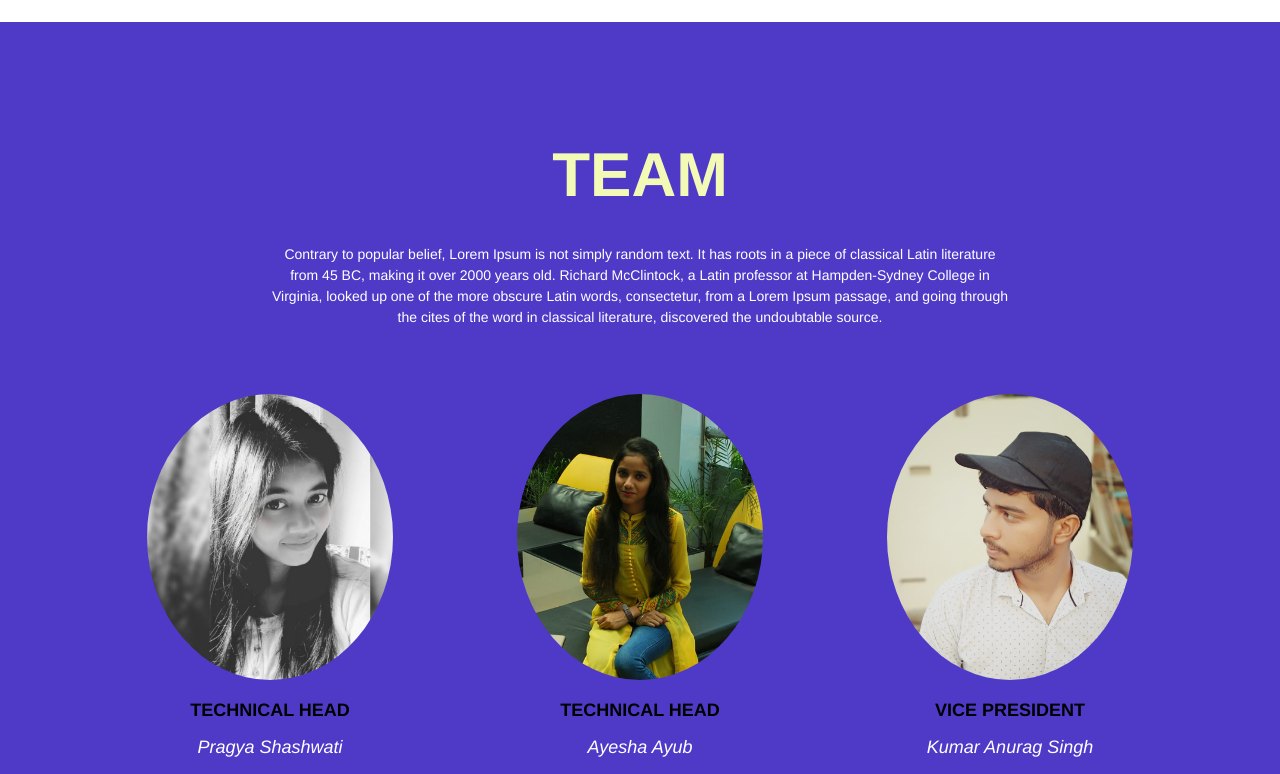
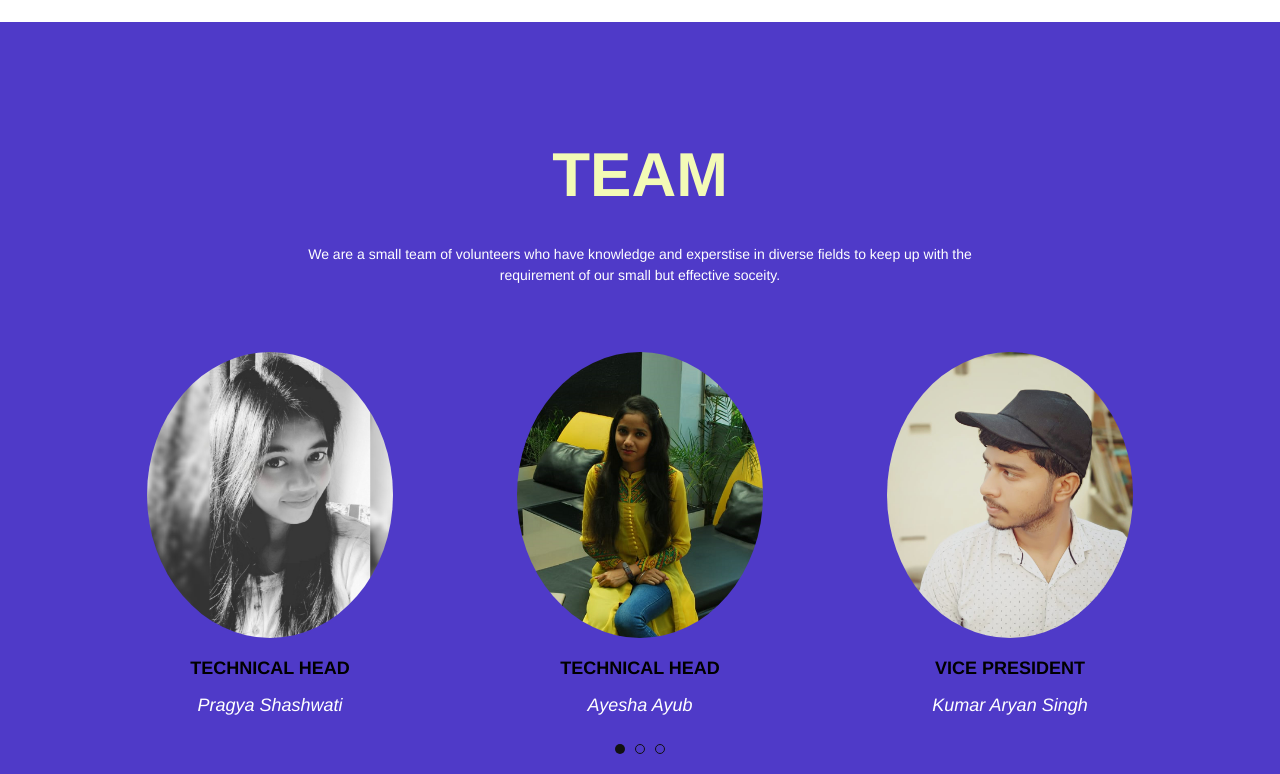
Before and after one commit to esoteric14/hello, a plain HTML site: page index.html in a window 1280 px wide. Shown: the part 2026-2800 px from the top of the page. Drawn offline with Linux system fonts and the light colour scheme; a web font is replaced by a local one.

Commit message:
Update index.html

```diff
--- a/index.html
+++ b/index.html
@@ -241,7 +241,7 @@
                     <div class="col-md-12 col-sm-12 col-xs-12 section-header wow fadeInDown">
                         <h2><span class="highlight-text-inverted">TEAM</span></h2>
 
-                        <p class="col-md-8 col-sm-10 col-xs-12 col-md-offset-2 col-sm-offset-1">Contrary to popular belief, Lorem Ipsum is not simply random text. It has roots in a piece of classical Latin literature from 45 BC, making it over 2000 years old. Richard McClintock, a Latin professor at Hampden-Sydney College in Virginia, looked up one of the more obscure Latin words, consectetur, from a Lorem Ipsum passage, and going through the cites of the word in classical literature, discovered the undoubtable source.</p>
+                        <p class="col-md-8 col-sm-10 col-xs-12 col-md-offset-2 col-sm-offset-1">We are a small team of volunteers who have knowledge and experstise in diverse fields to keep up with the requirement of our small but effective soceity.</p>
                     </div>
                     <!-- teams Slider -->
                     <div id="teams" class="owl-carousel teams">
@@ -281,9 +281,7 @@
                                 </div>
                                 <div class="back">
                                     <div class="back-inner" style="">
-                                        <p>
-                                            <b>Shubham Jaiswal</b> nicknamed "piku" is our all time media head and part time technical guru. He is a fullstack developer who is currently intrested in machine learning.<br>
-                                            &nbsp Our media head loves exploring and travelling with friends. If you need any help feel free to contact him because he loves helping others.
+                                        <p>Miss prgaya is our mini package of cs expertise who specializes in various programming languages. Always around with the best ideas, she is a cute package of beauty and brains.
                                         </p>
                                     </div>
                                 </div>
@@ -305,8 +303,7 @@
                                 <div class="back">
                                     <div class="back-inner" style="">
                                         <p>
-                                            <b>Shubham Jaiswal</b> nicknamed "piku" is our all time media head and part time technical guru. He is a fullstack developer who is currently intrested in machine learning.<br>
-                                            &nbsp Our media head loves exploring and travelling with friends. If you need any help feel free to contact him because he loves helping others.
+                                            <b>Miss prgaya</b> is our mini package of cs expertise who specializes in various programming languages. Always around with the best ideas, she is a cute package of beauty and brains.
                                         </p>
                                     </div>
                                 </div>
@@ -323,13 +320,12 @@
                                     <div class="front-inner" style="background-image:url(images/img-teams/aryan.jpeg);">
                                     </div>
                                    <h3>Vice President</h3>
-                                   <h4><i>Kumar Anurag Singh</i></h4>
+                                   <h4><i>Kumar Aryan Singh</i></h4>
                                 </div>
                                 <div class="back">
                                     <div class="back-inner" style="">
                                         <p>
-                                            <b>Shubham Jaiswal</b> nicknamed "piku" is our all time media head and part time technical guru. He is a fullstack developer who is currently intrested in machine learning.<br>
-                                            &nbsp Our media head loves exploring and travelling with friends. If you need any help feel free to contact him because he loves helping others.
+                                            <b>Miss prgaya</b> is our mini package of cs expertise who specializes in various programming languages. Always around with the best ideas, she is a cute package of beauty and brains.
                                         </p>
                                     </div>
                                 </div>
@@ -374,8 +370,7 @@
                                 <div class="back">
                                     <div class="back-inner" style="">
                                         <p>
-                                            <b>Shubham Jaiswal</b> nicknamed "piku" is our all time media head and part time technical guru. He is a fullstack developer who is currently intrested in machine learning.<br>
-                                            &nbsp Our media head loves exploring and travelling with friends. If you need any help feel free to contact him because he loves helping others.
+                                            <b>Miss prgaya</b> is our mini package of cs expertise who specializes in various programming languages. Always around with the best ideas, she is a cute package of beauty and brains.
                                         </p>
                                     </div>
                                 </div>
```
